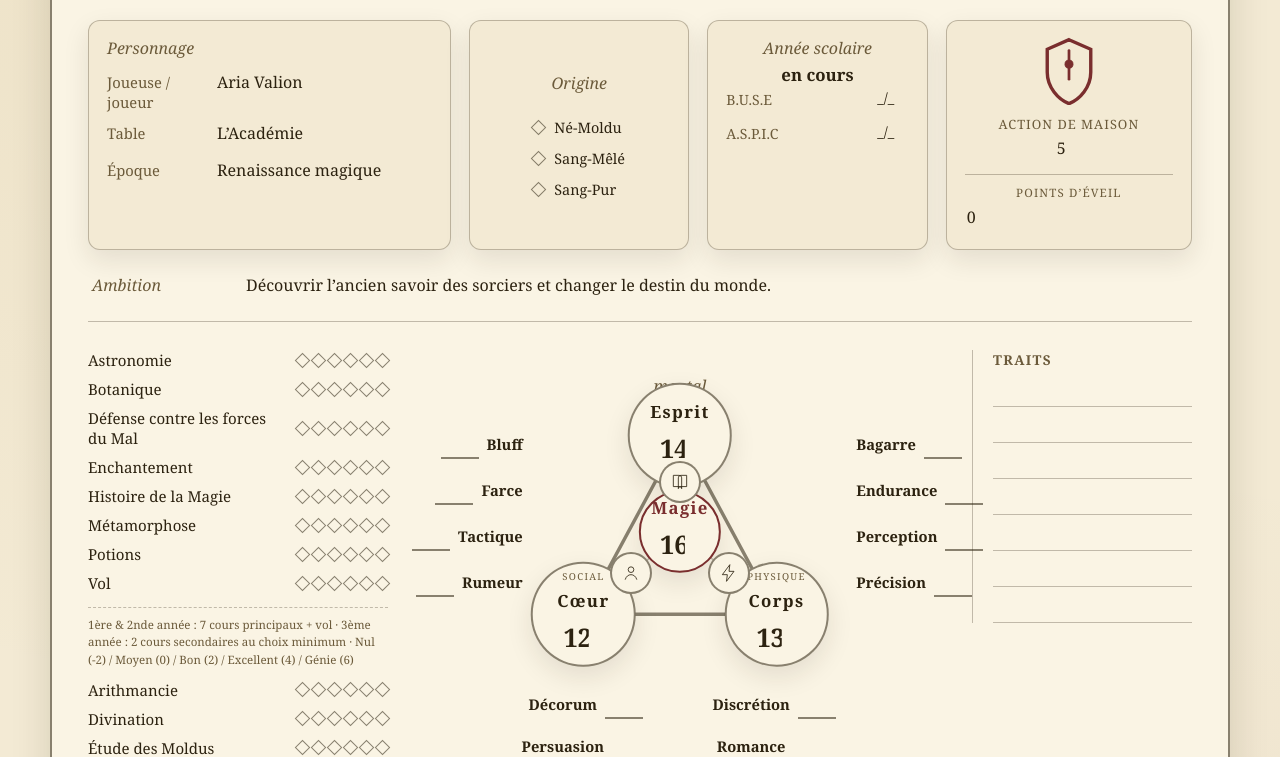
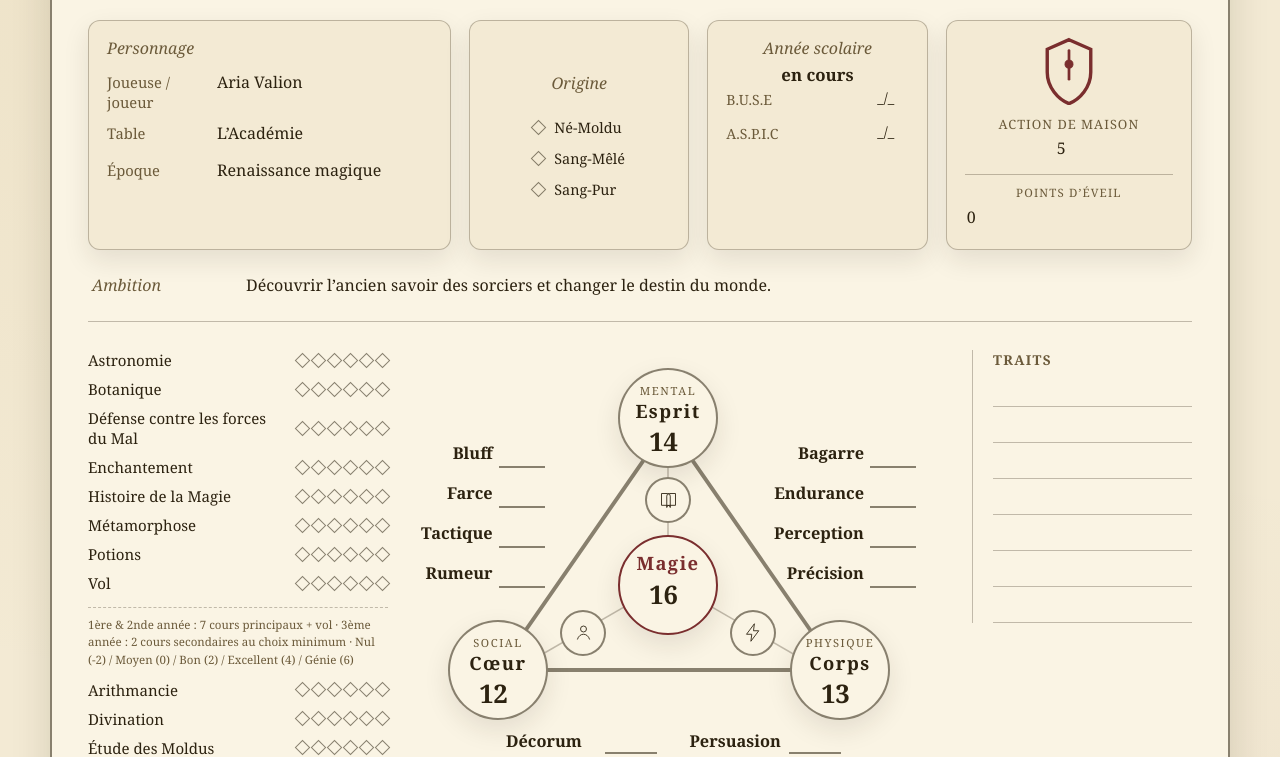
Before and after one commit to Deneyr/vite-project, a website built with Vite: page index.html in a window 1280 px wide. Shown: the part 207-964 px from the top of the page. Built offline with nearby package versions, Linux system fonts and the light colour scheme.

Commit message:
improve triangle

```diff
--- a/src/main.js
+++ b/src/main.js
@@ -143,18 +143,18 @@
       </div>
 
       <div class="triangle-frame">
-        <div class="axis-label axis-mental">mental</div>
-        <svg class="triangle-lines" viewBox="0 0 460 400" preserveAspectRatio="none">
-          <path class="edge-line" d="M230 60 L90 320" />
-          <path class="edge-line" d="M230 60 L370 320" />
-          <path class="edge-line" d="M90 320 L370 320" />
-          <line class="spoke-line" x1="230" y1="60" x2="230" y2="200" />
-          <line class="spoke-line" x1="90" y1="320" x2="230" y2="200" />
-          <line class="spoke-line" x1="370" y1="320" x2="230" y2="200" />
+        <svg class="triangle-lines" viewBox="0 0 100 100" preserveAspectRatio="none">
+          <path class="edge-line" d="M30 18 L-20 90" />
+          <path class="edge-line" d="M30 18 L80 90" />
+          <path class="edge-line" d="M-15 90 L75 90" />
+          <line class="spoke-line" x1="30" y1="18" x2="30" y2="64" />
+          <line class="spoke-line" x1="-15" y1="90" x2="30" y2="64" />
+          <line class="spoke-line" x1="75" y1="90" x2="30" y2="64" />
         </svg>
 
         <div class="node-circle node-esprit">
           <div>
+            <div class="node-sub">mental</div>
             <div class="node-label">Esprit</div>
             <input class="stat-input" type="number" value="14" min="0" />
           </div>
@@ -193,7 +193,12 @@
       </div>
 
       <div class="sub-row bottom">
-        ${coeurCorpsSkills.map(subItem).join('')}
+        <div class="sub-column">
+          ${coeurCorpsSkills.slice(0, 2).map(subItem).join('')}
+        </div>
+        <div class="sub-column">
+          ${coeurCorpsSkills.slice(2).map(subItem).join('')}
+        </div>
       </div>
     </div>
 
@@ -225,14 +230,14 @@
       <div class="panel-title">Sortilèges</div>
       <ul class="spell-list">
         ${['Éclair silencieux', 'Barrière d’ombre', 'Transmutation lunaire', 'Portail d’éther', '', '', '']
-          .map(
-            (v) => `
+    .map(
+      (v) => `
           <li class="spell-row">
             <button type="button" class="diamond" aria-label="maîtrisé"></button>
             <input class="line-input" type="text" value="${v}" />
           </li>`
-          )
-          .join('')}
+    )
+    .join('')}
       </ul>
       <p class="spell-note"><span class="diamond" style="pointer-events:none"></span> si sortilège est maîtrisé</p>
     </article>
--- a/src/style.css
+++ b/src/style.css
@@ -303,7 +303,8 @@
 }
 
 .stat-input {
-  max-width: 44px;
+  max-width: 64px;
+  min-width: 56px;
   text-align: center;
   font-weight: 700;
 }
@@ -324,7 +325,7 @@
 
 .skills-and-core {
   display: grid;
-  grid-template-columns: minmax(230px, 300px) minmax(420px, 1fr) minmax(170px, 220px);
+  grid-template-columns: minmax(210px, 300px) minmax(500px, 1fr) minmax(150px, 220px);
   gap: 24px;
   align-items: start;
   margin-bottom: 32px;
@@ -389,46 +390,37 @@
 /* ---------- Triangle core ---------- */
 
 .core-triangle {
+  position: relative;
   display: grid;
-  grid-template-columns: minmax(90px, 0.55fr) minmax(210px, 1.9fr) minmax(90px, 0.55fr);
-  grid-template-areas:
-    "left frame  right"
-    ".    bottom .";
-  row-gap: 20px;
-  column-gap: 18px;
+  grid-template-columns: minmax(90px, 0.35fr) minmax(340px, 2.6fr) minmax(90px, 0.35fr);
+  grid-template-areas: "left frame right" ". bottom .";
+  row-gap: 24px;
+  column-gap: 64px;
   align-items: center;
-  padding: 10px 0 6px;
-}
-
-.axis-label {
-  font-family: var(--display);
-  font-style: italic;
-  color: var(--ink-soft);
-  font-size: 1.02rem;
-}
-
-.axis-mental {
-  position: absolute;
-  top: -7%;
-  left: 50%;
-  transform: translateX(-50%);
-  white-space: nowrap;
-  z-index: 1;
+  padding: 4px 0 6px;
 }
 
 .side-list {
   grid-area: left;
   display: grid;
-  gap: 20px;
+  gap: 14px;
   align-content: center;
 }
 
 .side-list.right {
   grid-area: right;
+  position: absolute;
+  top: 25%;
+  right: 160%;
+  width: 150px;
 }
 
 .side-list.left {
   justify-items: end;
+  position: absolute;
+  top: 25%;
+  left: 10%;
+  width: max-content;
 }
 
 .side-list.right {
@@ -438,25 +430,31 @@
 .substat {
   display: flex;
   align-items: baseline;
-  gap: 8px;
+  gap: 6px;
 }
 
 .side-list.left .substat {
-  flex-direction: row-reverse;
+  flex-direction: row;
+}
+
+.side-list.right .substat {
+  width: 100%;
+  justify-content: flex-end;
 }
 
 .substat span {
   font-family: var(--display);
   font-weight: 600;
-  font-size: 0.92rem;
+  font-size: 1.02rem;
   white-space: nowrap;
 }
 
 .substat-input {
-  width: 38px;
+  width: 46px;
   flex: none;
   text-align: center;
   font: inherit;
+  font-size: 1rem;
   font-weight: 700;
   color: var(--ink);
   background: transparent;
@@ -480,9 +478,9 @@
   grid-area: frame;
   position: relative;
   width: 100%;
-  max-width: 480px;
-  aspect-ratio: 460 / 400;
-  margin: 34px auto 0;
+  max-width: 720px;
+  aspect-ratio: 1 / 1;
+  margin: 10px auto 0;
 }
 
 .triangle-lines {
@@ -496,13 +494,13 @@
 .edge-line {
   fill: none;
   stroke: var(--line-strong);
-  stroke-width: 5;
+  stroke-width: 1.15;
   stroke-linecap: round;
 }
 
 .spoke-line {
   stroke: var(--line);
-  stroke-width: 2;
+  stroke-width: 0.45;
 }
 
 .node-circle {
@@ -516,40 +514,55 @@
   text-align: center;
   box-shadow: var(--shadow-soft);
   z-index: 1;
+  min-width: 100px;
+  min-height: 100px;
+  padding: 0.8rem;
+  box-sizing: border-box;
+}
+
+.node-circle>div {
+  display: grid;
+  gap: 2px;
+  align-items: center;
+  justify-items: center;
 }
 
 .node-circle .node-label {
   font-family: var(--display);
   font-weight: 700;
   letter-spacing: 0.08em;
-  font-size: 1.05rem;
+  font-size: 1.15rem;
+  line-height: 1.1;
+  word-break: break-word;
 }
 
 .node-circle .node-sub {
-  font-size: 0.6rem;
+  font-size: 0.7rem;
   text-transform: uppercase;
   letter-spacing: 0.14em;
   color: var(--ink-soft);
-  margin-bottom: 6px;
+  margin-bottom: 1px;
 }
 
 .node-circle .stat-input {
-  margin-top: 6px;
+  margin-top: -1px;
+  margin-left: 6px;
   font-size: 1.6rem;
+  max-width: 52px;
 }
 
 .node-esprit {
-  width: 33%;
+  width: 18%;
   aspect-ratio: 1;
-  top: 15%;
-  left: 50%;
+  top: 16%;
+  left: 30%;
 }
 
 .node-magie {
-  width: 26%;
+  width: 14%;
   aspect-ratio: 1;
-  top: 50%;
-  left: 50%;
+  top: 65%;
+  left: 30%;
   border-color: var(--accent);
   z-index: 2;
 }
@@ -560,24 +573,24 @@
 
 .node-coeur,
 .node-corps {
-  width: 33%;
+  width: 18%;
   aspect-ratio: 1;
-  top: 80%;
+  top: 90%;
 }
 
 .node-coeur {
-  left: 19.5%;
+  left: -20%;
 }
 
 .node-corps {
-  left: 80.5%;
+  right: -10%;
 }
 
 .edge-icon {
   position: absolute;
   transform: translate(-50%, -50%);
-  width: 42px;
-  height: 42px;
+  width: 46px;
+  height: 46px;
   border-radius: 50%;
   border: 2px solid var(--line-strong);
   background: var(--paper-strong);
@@ -588,35 +601,62 @@
 }
 
 .edge-icon svg {
-  width: 20px;
-  height: 20px;
+  width: 21px;
+  height: 21px;
   stroke: currentColor;
   fill: none;
 }
 
 .icon-top {
-  top: 32%;
-  left: 50%;
+  top: 40%;
+  left: 30%;
 }
 
 .icon-left {
-  top: 65%;
-  left: 34.5%;
+  top: 79%;
+  left: 5%;
 }
 
 .icon-right {
-  top: 65%;
-  left: 65.5%;
+  top: 79%;
+  left: 55%;
 }
 
 .sub-row.bottom {
   grid-area: bottom;
   display: grid;
   grid-template-columns: repeat(2, minmax(0, 1fr));
-  gap: 16px 60px;
-  max-width: 440px;
-  margin: 4px auto 0;
-  justify-items: center;
+  gap: 12px 28px;
+  max-width: 350px;
+  margin: 0;
+  margin-left: -60px;
+  justify-items: stretch;
+  justify-self: start;
+}
+
+.sub-row.bottom .sub-column {
+  display: grid;
+  gap: 12px;
+}
+
+.sub-row.bottom .sub-column .substat {
+  display: grid;
+  grid-template-columns: auto 56px;
+  align-items: center;
+  gap: 8px;
+  width: 100%;
+}
+
+.sub-row.bottom .sub-column .substat span {
+  white-space: nowrap;
+  overflow: hidden;
+  text-overflow: ellipsis;
+  min-width: 0;
+}
+
+.sub-row.bottom .sub-column .substat-input {
+  width: 52px;
+  flex: none;
 }
 
 /* ---------- Traits ---------- */
@@ -774,7 +814,7 @@
 
 /* ---------- Responsive ---------- */
 
-@media (max-width: 1100px) {
+@media (max-width: 1220px) {
   .top-grid {
     grid-template-columns: 1fr 1fr;
   }
@@ -827,6 +867,11 @@
       "left"
       "right"
       "bottom";
+    row-gap: 28px;
+  }
+
+  .triangle-frame {
+    margin-top: 46px;
   }
 
   .side-list {
```
